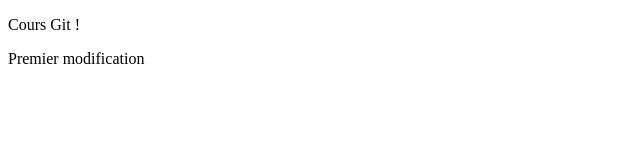
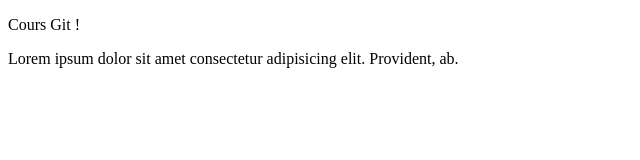
Before and after one commit to Herilanto003/cours_git_depot_distant, a plain HTML site: page index.html in a window 1280 px wide. Shown: the whole page, without its empty margins (0-640 px from the left). Drawn offline with Linux system fonts and the light colour scheme.

Commit message:
ajout paragraphe lorem

```diff
--- a/index.html
+++ b/index.html
@@ -7,6 +7,8 @@
   </head>
   <body>
     <p>Cours Git !</p>
-    <p>Premier modification</p>
+    <p>
+      Lorem ipsum dolor sit amet consectetur adipisicing elit. Provident, ab.
+    </p>
   </body>
 </html>
```
